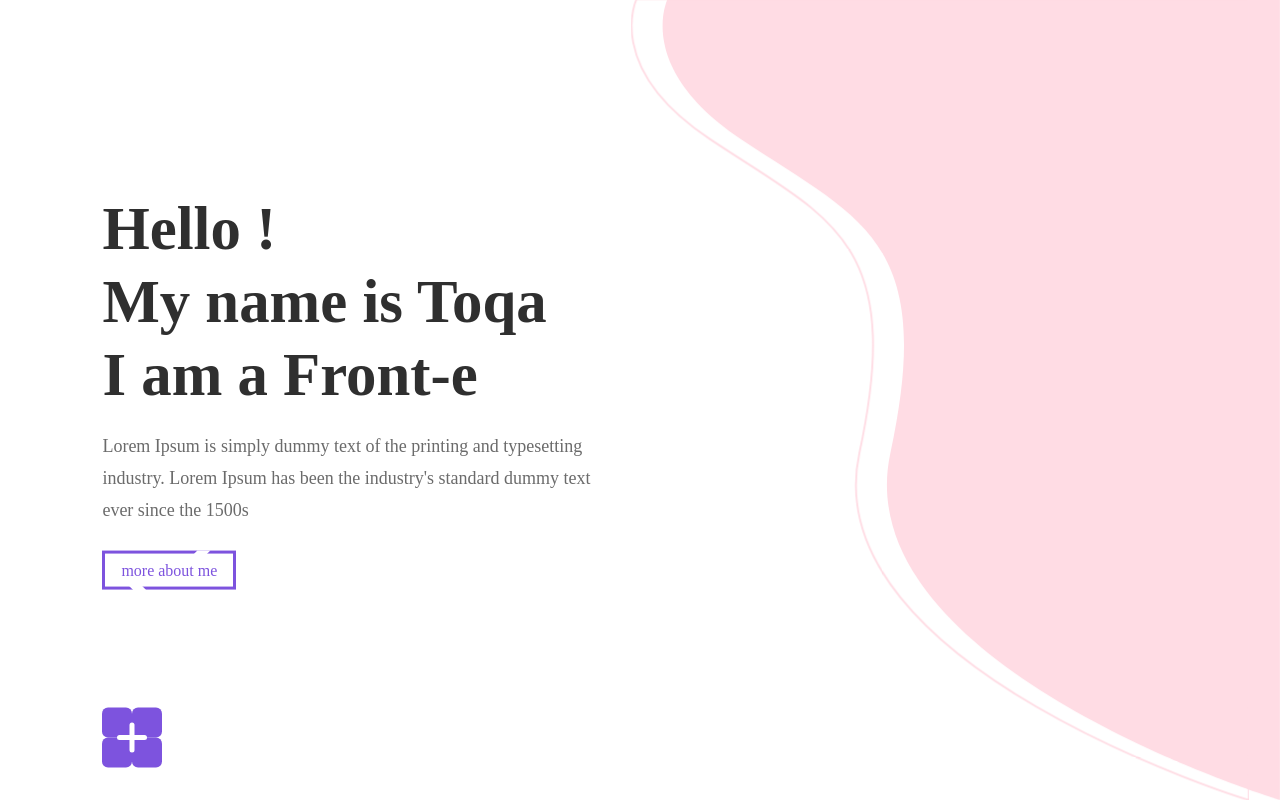
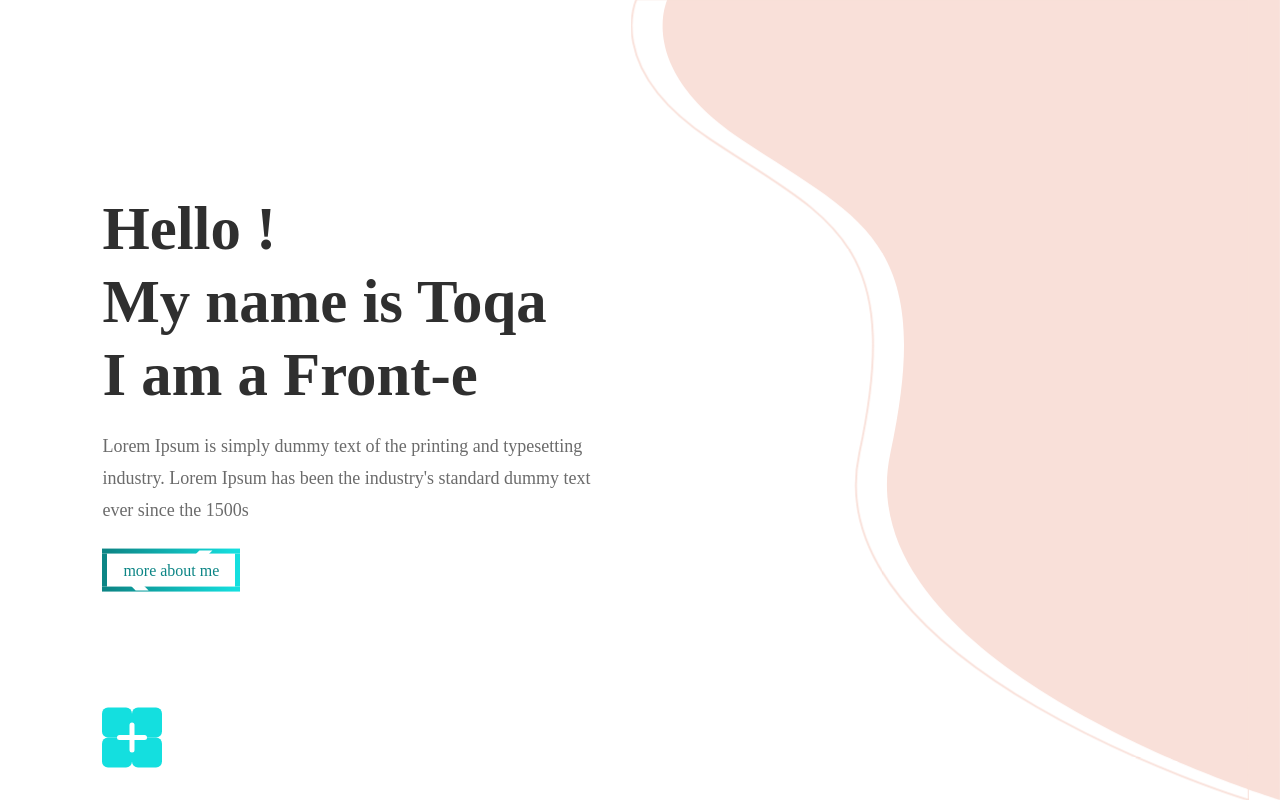
Before and after one commit to tmouhamed/portfolio, a React (Create React App) app in the folder client/: page / in a window 1280 px wide. Built offline with nearby package versions, Linux system fonts and the light colour scheme.

Commit message:
change the color for the landing page

```diff
--- a/client/src/components/Hero/Hero.scss
+++ b/client/src/components/Hero/Hero.scss
@@ -103,11 +103,13 @@
     &-button {
       position: relative;
       background: none;
-      color: #7d53de;
+      color: #0c8585;
       text-decoration: none;
-      border: 0.2em solid #7d53de;
       padding: 0.5em 1em;
-
+      border: 10px solid;
+      border-image-slice: 1;
+      border-width: 5px;
+      border-image-source: linear-gradient(to right, #0c8585, #14dfdf);
       &::before {
         content: "";
         display: block;
@@ -133,6 +135,8 @@
         transition: all 0.45s cubic-bezier(0.86, 0, 0.07, 1);
       }
       &:hover {
+        border-image-source: linear-gradient(to left, #754F5B, #E6DBD0);
+        color: #5D4954;
         &::before {
           right: 80%;
         }
@@ -147,15 +151,15 @@
 @keyframes slideIn {
   0% {
     d: path(
-        "M114.499 -0.999968L240.999 -1.00003L240.999 217.5C240.999 217.5 81.9999 310 67.499 217.5C52.9982 125 -29.0004 116 11.9998 57.5C53 -1.00005 114.499 -0.999968 114.499 -0.999968Z"
+      "M114.499 -0.999968L240.999 -1.00003L240.999 217.5C240.999 217.5 81.9999 310 67.499 217.5C52.9982 125 -29.0004 116 11.9998 57.5C53 -1.00005 114.499 -0.999968 114.499 -0.999968Z"
     );
     transform: translateX(450px);
-}
-100% {
+  }
+  100% {
     d: path(
-        "M6 -1.00002L665 -1.00006L665 861C665 861 195.93 718.511 245.775 487.68C295.619 256.85 212.917 235.324 84.8721 149.674C-30.0745 72.7857 6 -1.00002 6 -1.00002Z"
+      "M6 -1.00002L665 -1.00006L665 861C665 861 195.93 718.511 245.775 487.68C295.619 256.85 212.917 235.324 84.8721 149.674C-30.0745 72.7857 6 -1.00002 6 -1.00002Z"
     );
-}
+  }
 }
 
 @keyframes outlineBlue {
--- a/client/src/components/SocialButton/SocialButton.scss
+++ b/client/src/components/SocialButton/SocialButton.scss
@@ -42,13 +42,14 @@
     left: 50%;
     transform: translate(-50%, -50%);
 
+
     &-item {
       width: 50%;
       height: 50%;
       display: flex;
       align-items: center;
       justify-content: center;
-      background: linear-gradient(259.07deg, #7d53de 4.07%, #7d53de 100%);
+      background-color: #14dfdf;
       border-radius: 6px;
       position: relative;
       color: #fff;
--- a/client/src/pages/LandingPage/LandingPage.js
+++ b/client/src/pages/LandingPage/LandingPage.js
@@ -6,7 +6,7 @@ class LandingPage extends Component {
   render() {
     return (
         <>
-        <Hero props= {this.props} fill="#ffdce4" heroClass="hero hero-landingPage"  captionClass="hero__caption" outlineViewbox="0 0 665 861" filledViewbox="0 0 665 861" outlineClass="hero__shape-outline" shapeClass="hero__shape-filled" path="M6 -1.00002L665 -1.00006L665 861C665 861 195.93 718.511 245.775 487.68C295.619 256.85 212.917 235.324 84.8721 149.674C-30.0745 72.7857 6 -1.00002 6 -1.00002Z"/>
+        <Hero props= {this.props} fill="#F9E0D9" heroClass="hero hero-landingPage"  captionClass="hero__caption" outlineViewbox="0 0 665 861" filledViewbox="0 0 665 861" outlineClass="hero__shape-outline" shapeClass="hero__shape-filled" path="M6 -1.00002L665 -1.00006L665 861C665 861 195.93 718.511 245.775 487.68C295.619 256.85 212.917 235.324 84.8721 149.674C-30.0745 72.7857 6 -1.00002 6 -1.00002Z"/>
         </>
     );
   }
```
